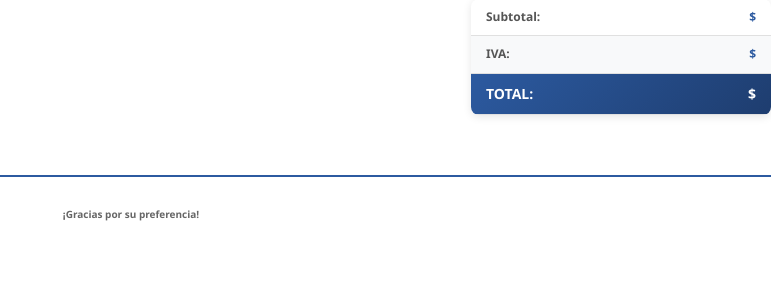
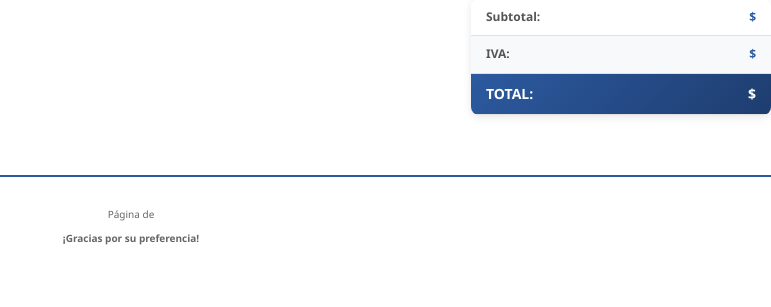
Before and after one commit to JeremiasMeza/MG, a Django app: template Backend/core/templates/quotes/pdf.html in a window 1280 px wide. Shown: the part 433-740 px from the top of the page, without its empty margins (509-1280 px from the left). Run offline with Django 5.2, Linux system fonts and the light colour scheme; the template is opened without the code that fills it, so the values that code supplies are empty; parts of the project's set-up code (start-up, migrations or seed data) failed here and were passed over.

Commit message:
Fix PDF export by removing unsupported CSS

```diff
--- a/Backend/core/templates/quotes/pdf.html
+++ b/Backend/core/templates/quotes/pdf.html
@@ -7,9 +7,6 @@
     @page {
       size: A4;
       margin: 20mm;
-      @bottom-center {
-        content: "Página " counter(page) " de " counter(pages);
-      }
     }
 
     body {
@@ -251,6 +248,7 @@
   </div>
 
   <div class="footer">
+    <p>Página <pdf:pagenumber> de <pdf:pagecount></p>
     <p><strong>¡Gracias por su preferencia!</strong></p>
   </div>
 </body>
```
